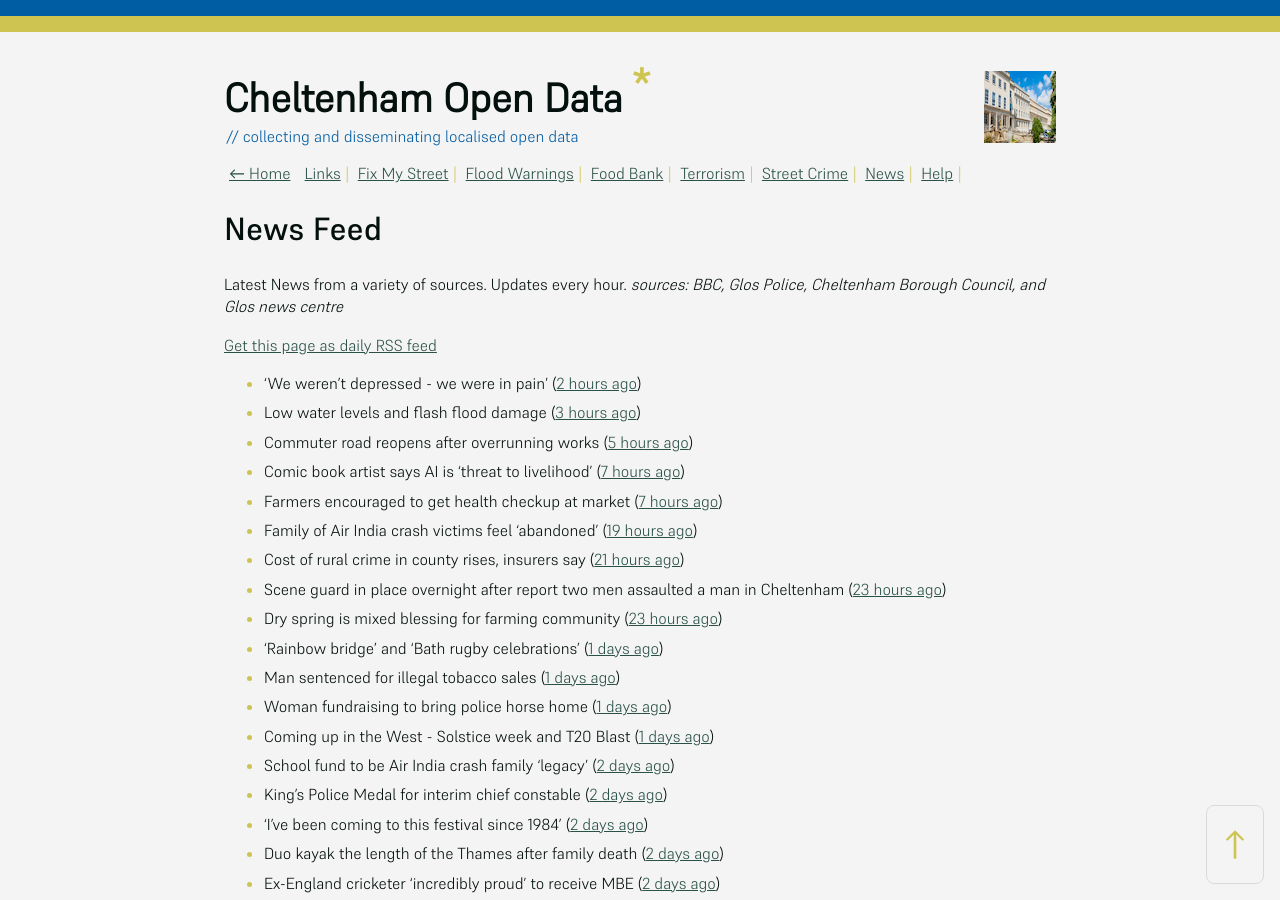
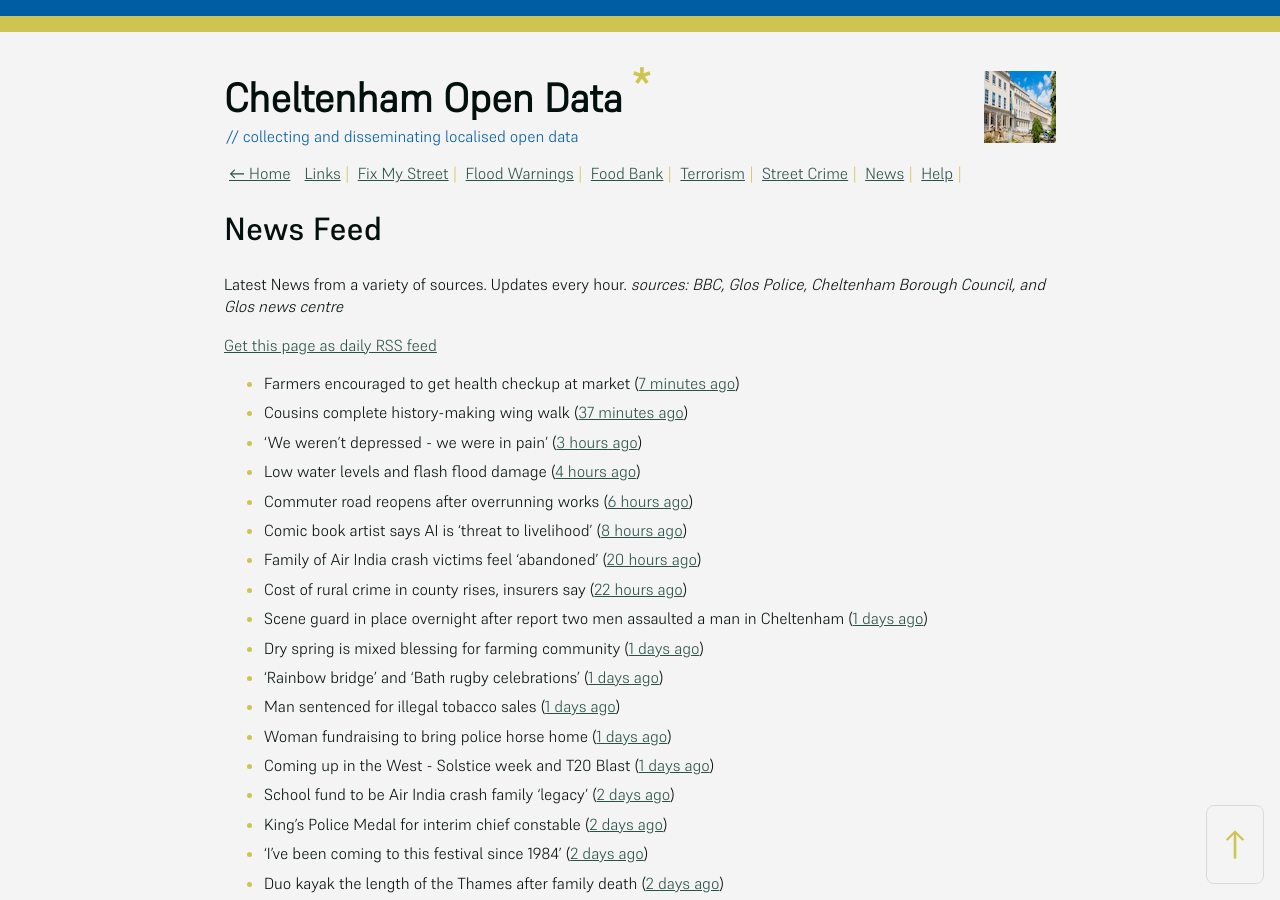
Before and after one commit to mat-0/cheltenham-open-data, a Jekyll site: the page built from _pages/news.md, in a window 1280 px wide and 900 px high. Built offline with Jekyll 4.4.1, drawn with Linux system fonts in a browser that asks for light colours; some of the changed text lies outside the part shown.

Commit message:
Updated 2025-06-17 13:58:07

```diff
--- a/_pages/news.md
+++ b/_pages/news.md
@@ -12,15 +12,16 @@ _sources: BBC, Glos Police, Cheltenham Borough Council, and Glos news centre_
 [Get this page as daily RSS feed](/daily.rss)
 
 <!-- news_marker starts -->
-- 'We weren't depressed - we were in pain' ([2 hours ago](https://www.bbc.com/news/articles/cvgv27g4wjno))
-- Low water levels and flash flood damage ([3 hours ago](https://www.bbc.com/news/articles/cn5krq5pgldo))
-- Commuter road reopens after overrunning works ([5 hours ago](https://www.bbc.com/news/articles/c78n5zl514lo))
-- Comic book artist says AI is 'threat to livelihood' ([7 hours ago](https://www.bbc.com/news/articles/cjrnr779z2lo))
-- Farmers encouraged to get health checkup at market ([7 hours ago](https://www.bbc.com/news/articles/c5yxyye6rglo))
-- Family of Air India crash victims feel 'abandoned' ([19 hours ago](https://www.bbc.com/news/articles/c5y0lwreg9qo))
-- Cost of rural crime in county rises, insurers say ([21 hours ago](https://www.bbc.com/news/articles/cje7e8lqvj0o))
-- Scene guard in place overnight after report two men assaulted a man in Cheltenham ([23 hours ago](https://gloucesternewscentre.co.uk/scene-guard-in-place-overnight-after-report-two-men-assaulted-a-man-in-cheltenham/))
-- Dry spring is mixed blessing for farming community ([23 hours ago](https://www.bbc.com/news/articles/c8d1vglgj9zo))
+- Farmers encouraged to get health checkup at market ([7 minutes ago](https://www.bbc.com/news/articles/c5yxyye6rglo))
+- Cousins complete history-making wing walk ([37 minutes ago](https://www.bbc.com/news/articles/czxw6npq667o))
+- 'We weren't depressed - we were in pain' ([3 hours ago](https://www.bbc.com/news/articles/cvgv27g4wjno))
+- Low water levels and flash flood damage ([4 hours ago](https://www.bbc.com/news/articles/cn5krq5pgldo))
+- Commuter road reopens after overrunning works ([6 hours ago](https://www.bbc.com/news/articles/c78n5zl514lo))
+- Comic book artist says AI is 'threat to livelihood' ([8 hours ago](https://www.bbc.com/news/articles/cjrnr779z2lo))
+- Family of Air India crash victims feel 'abandoned' ([20 hours ago](https://www.bbc.com/news/articles/c5y0lwreg9qo))
+- Cost of rural crime in county rises, insurers say ([22 hours ago](https://www.bbc.com/news/articles/cje7e8lqvj0o))
+- Scene guard in place overnight after report two men assaulted a man in Cheltenham ([1 days ago](https://gloucesternewscentre.co.uk/scene-guard-in-place-overnight-after-report-two-men-assaulted-a-man-in-cheltenham/))
+- Dry spring is mixed blessing for farming community ([1 days ago](https://www.bbc.com/news/articles/c8d1vglgj9zo))
 - 'Rainbow bridge' and 'Bath rugby celebrations' ([1 days ago](https://www.bbc.com/news/articles/cx2e29jqllgo))
 - Man sentenced for illegal tobacco sales ([1 days ago](https://gloucesternewscentre.co.uk/man-sentenced-for-illegal-tobacco-sales/))
 - Woman fundraising to bring police horse home ([1 days ago](https://www.bbc.com/news/articles/c1ld0n474llo))
@@ -30,7 +31,6 @@ _sources: BBC, Glos Police, Cheltenham Borough Council, and Glos news centre_
 - 'I've been coming to this festival since 1984' ([2 days ago](https://www.bbc.com/news/articles/clyny53kdg4o))
 - Duo kayak the length of the Thames after family death ([2 days ago](https://www.bbc.com/news/articles/c79ep5dqpd3o))
 - Ex-England cricketer 'incredibly proud' to receive MBE ([2 days ago](https://www.bbc.com/news/articles/cql2qnr0kveo))
-- Hope for community theatre after £50,000 raised ([2 days ago](https://www.bbc.com/news/articles/c3rpgenlq8jo))
 - Petersfield Community and Sports Hub set to strengthen community pride ([3 days ago](https://gloucesternewscentre.co.uk/petersfield-community-and-sports-hub-set-to-strengthen-community-pride/))
 - In Syd's Voice - The Story of David 'Syd' Lawrence ([3 days ago](https://www.bbc.co.uk/sounds/play/p0lj4vvq))
 - Petersfield Community and Sports Hub set to strengthen community pride in Cheltenham ([4 days ago](https://www.cheltenham.gov.uk/news/article/3020/petersfield_community_and_sports_hub_set_to_strengthen_community_pride_in_cheltenham))
```
Also changed, not shown: _data/flood.json (+4 -4 lines), index.md (+4 -4 lines).
